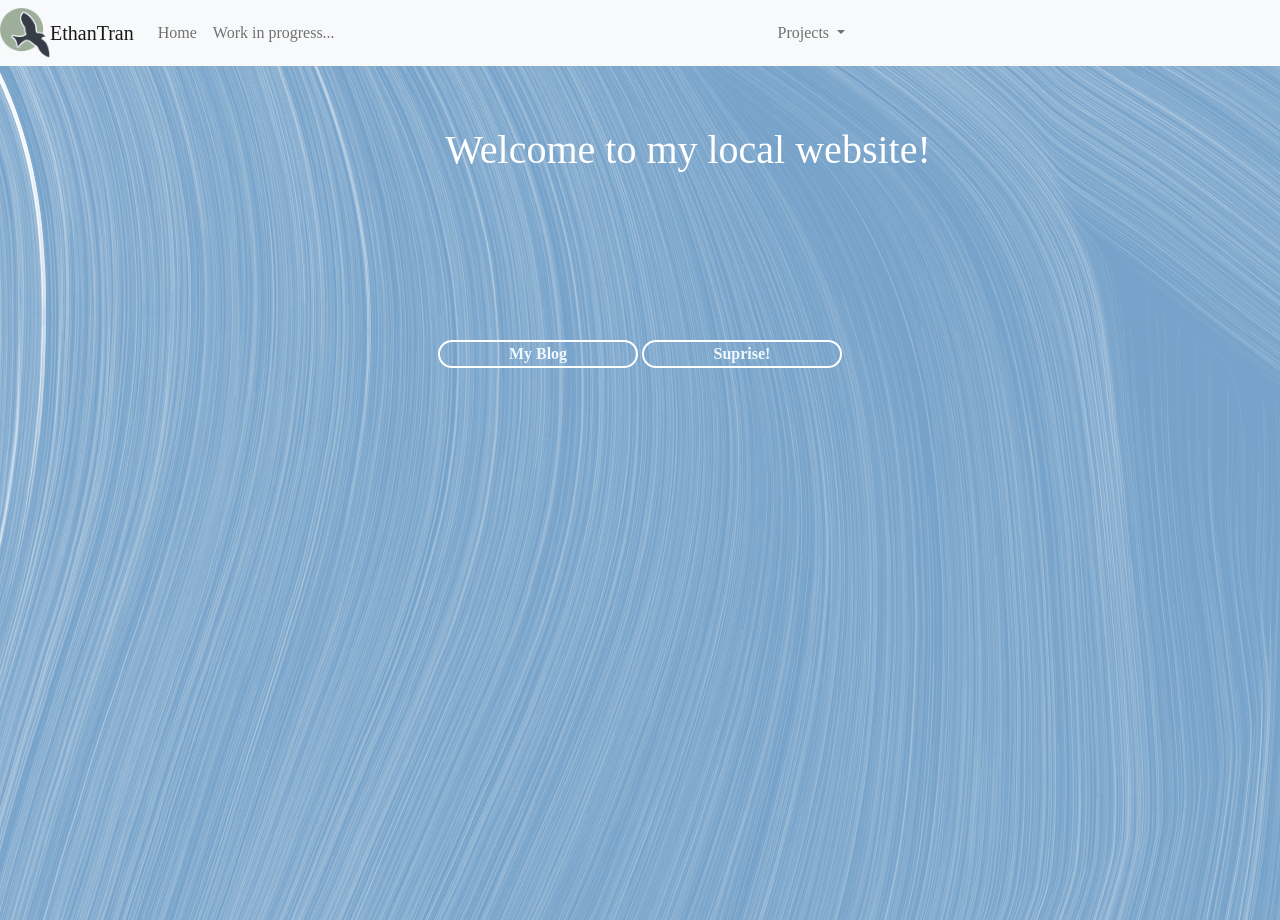
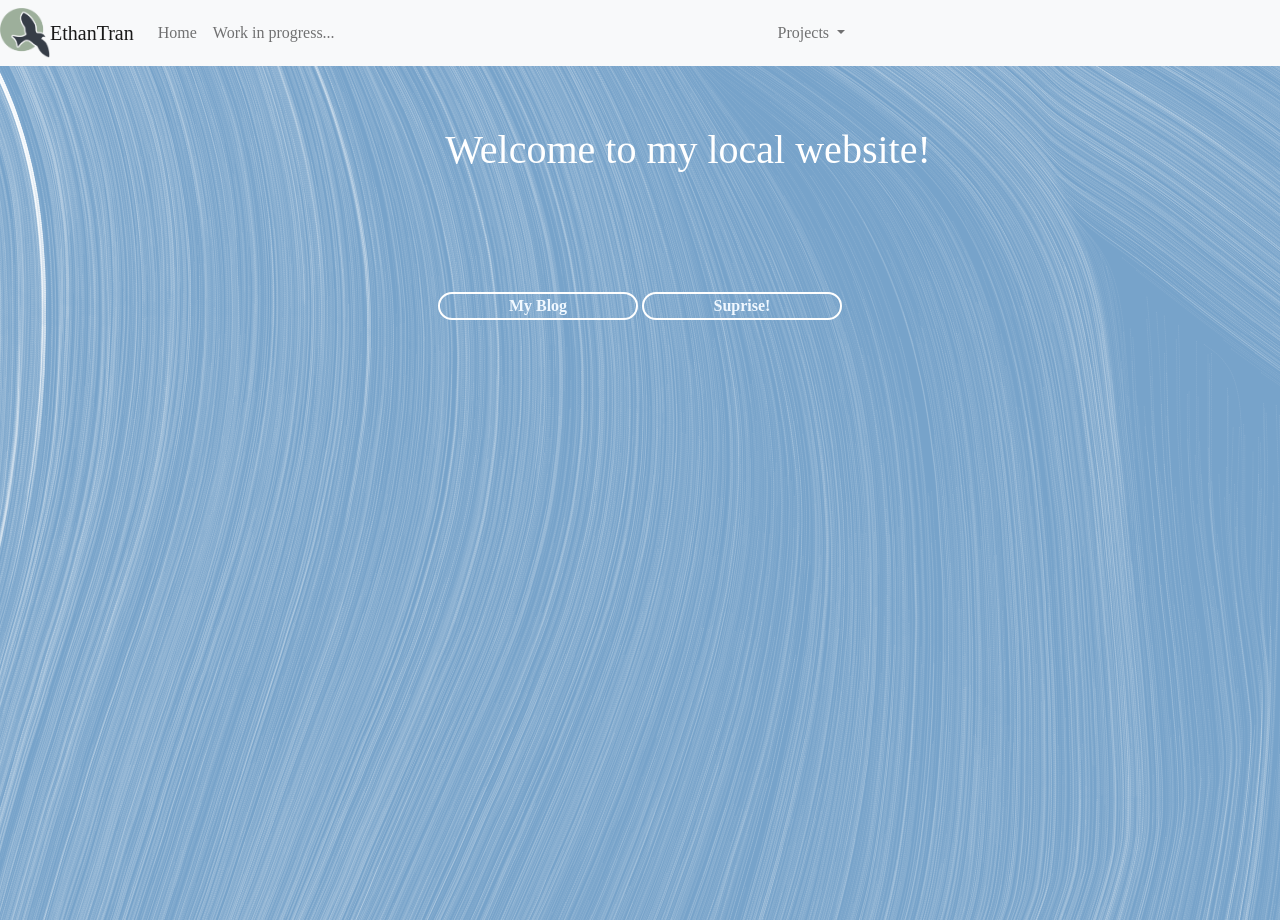
Before and after one commit to realethantran/flaskpython, a Flask app: page / in a window 1280 px wide; the page is wider, and only the part inside the window is pictured. Run offline with Flask 2, Linux system fonts and the light colour scheme; some libraries are stand-ins or nearby versions.

Commit message:
loading screen...

```diff
--- a/static/css/style.css
+++ b/static/css/style.css
@@ -24,6 +24,7 @@ button{
     width: 200px;
     margin: 35;
     padding: 0;
+    top: 250%;
     text-align: center;
     border-radius: 25px;
     font-weight: bold;
@@ -54,7 +55,7 @@ button:hover{
 .center {
     margin: 0;
     position: absolute;
-    top: 300%;
+    top: 250%;
     left: 50%;
     -ms-transform: translate(-50%, -50%);
     transform: translate(-50%, -50%);
```
